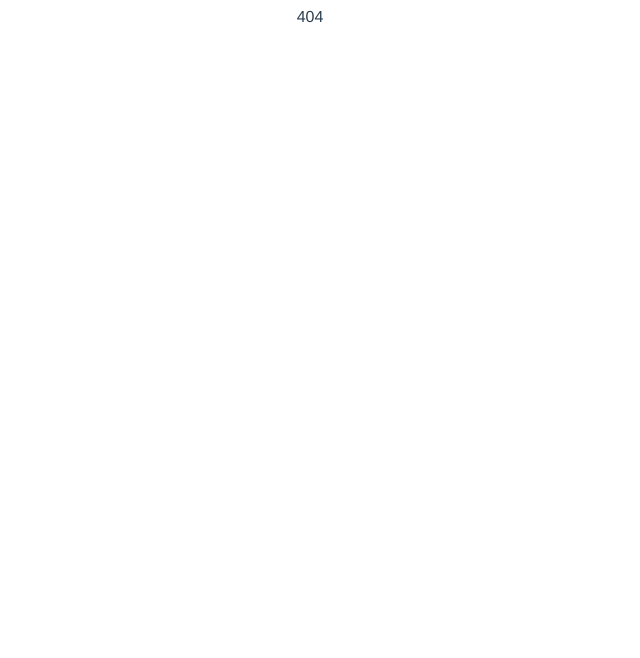
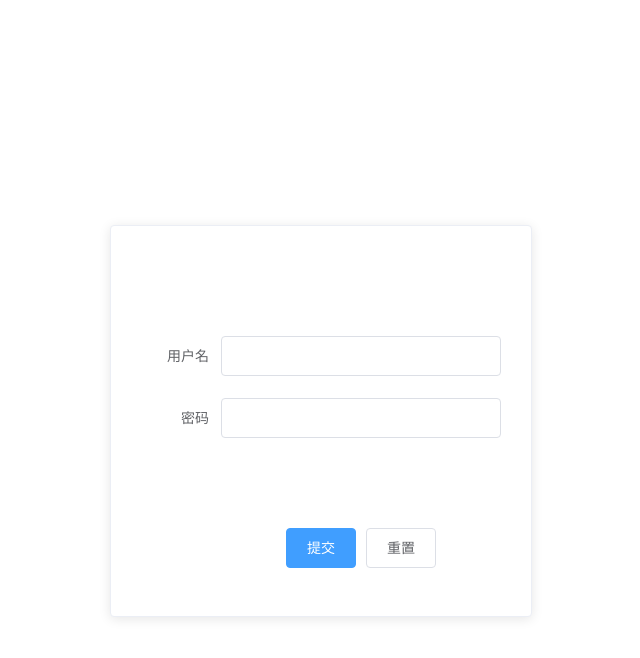
Before and after one commit to jhqu/vuetest, a Vue app in the folder my-project/: page / in a window 1280 px wide. Shown: the top 658 px of the page, without its empty margins (330-970 px from the left). Built offline with nearby package versions, Linux system fonts and the light colour scheme.

Commit message:
'提交'

```diff
--- a/my-project/src/router/index.js
+++ b/my-project/src/router/index.js
@@ -1,15 +1,21 @@
 import Vue from "vue";
 import VueRouter from "vue-router";
 import Login from '../views/Login.vue'
+import Main from '../views/main'
 
 
 Vue.use(VueRouter);
 
 const routes = [
   {
-    path: "/login",
+    path: "/",
     name: "Login",
     component: Login
+  },
+  {
+    path: "/main",
+    name: "Main",
+    component: Main
   },
   {
     path: "/about",
--- a/my-project/src/views/Login.vue
+++ b/my-project/src/views/Login.vue
@@ -1,14 +1,14 @@
 <template>
 <el-container class="loginCount">
   <el-card class="box-card">
-   <el-form :model="ruleForm" status-icon :rules="rules" ref="ruleForm" label-width="100px" class="demo-ruleForm">
-  <el-form-item label="密码" prop="pass">
-    <el-input type="password" v-model="ruleForm.pass" autocomplete="off"></el-input>
+   <el-form :model="ruleForm" status-icon :rules="rules" ref="ruleForm" label-width="100px"  class="demo-ruleForm">
+  <el-form-item label="用户名" prop="User">
+    <el-input type='text' v-model="ruleForm.User" autocomplete="off"></el-input>
   </el-form-item>
-  <el-form-item label="确认密码" prop="checkPass">
-    <el-input type="password" v-model="ruleForm.checkPass" autocomplete="off"></el-input>
+  <el-form-item label="密码" prop="passWord">
+    <el-input type="password" v-model="ruleForm.passWord" autocomplete="off"></el-input>
   </el-form-item>
-  <el-form-item>
+  <el-form-item class="loginbutton">
     <el-button type="primary" @click="submitForm('ruleForm')">提交</el-button>
     <el-button @click="resetForm('ruleForm')">重置</el-button>
   </el-form-item>
@@ -37,34 +37,30 @@
       };
       var validatePass = (rule, value, callback) => {
         if (value === '') {
-          callback(new Error('请输入密码'));
+          callback(new Error('请输用户名'));
         } else {
-          if (this.ruleForm.checkPass !== '') {
-            this.$refs.ruleForm.validateField('checkPass');
-          }
+
           callback();
         }
       };
       var validatePass2 = (rule, value, callback) => {
         if (value === '') {
-          callback(new Error('请再次输入密码'));
-        } else if (value !== this.ruleForm.pass) {
-          callback(new Error('两次输入密码不一致!'));
-        } else {
+          callback(new Error('请输入密码'));
+        }  else {
           callback();
         }
       };
       return {
         ruleForm: {
-          pass: '',
-          checkPass: '',
+          User: '',
+          passWord: '',
           age: ''
         },
         rules: {
-          pass: [
+          User: [
             { validator: validatePass, trigger: 'blur' }
           ],
-          checkPass: [
+          passWord: [
             { validator: validatePass2, trigger: 'blur' }
           ],
           age: [
@@ -75,9 +71,13 @@
     },
     methods: {
       submitForm(formName) {
+
         this.$refs[formName].validate((valid) => {
+          console.log(valid)
           if (valid) {
-            alert('submit!');
+            this.$router.push('/main');
+            //alert('submit!');
+
           } else {
             console.log('error submit!!');
             return false;
@@ -92,7 +92,13 @@
 </script>
 <style scoped>
 .demo-ruleForm{
+  margin-top: 60px;
+  margin-left: -20px;
 
+
+}
+.loginbutton{
+margin-top: 90px;
 }
  .loginCount{
 
@@ -114,6 +120,8 @@
     width: 400px;
     height: 350px;
     background: #fff;
+    padding: 30px 10px 10px 10px;
+
 
 
  }
--- /dev/null
+++ b/my-project/src/views/main/index.vue
@@ -0,0 +1,21 @@
+<template>
+    <div>我是主页{{msg}}</div>
+</template>
+<script>
+export default {
+    data(){
+        return{
+            msg:'aa'
+        }
+    },
+    created(){
+       console.log ('dfd' +this.getId(6))
+    },
+    methods:{
+        getId:function(length){
+            return Number(Math.random().toString().substr(3,length));
+        }
+
+}
+}
+</script>
```
